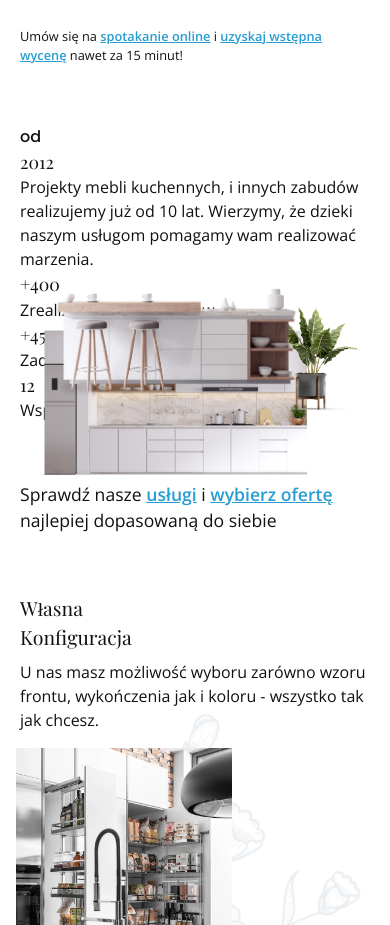
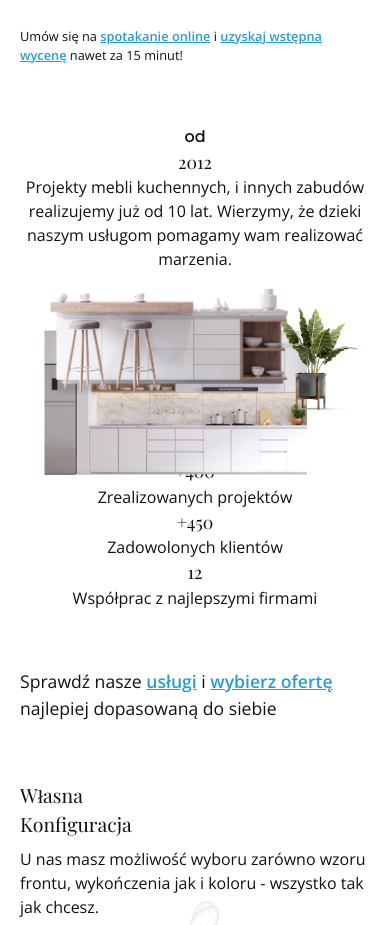
Before and after one commit to dencs08/aviorprojekt.pl, a React (Create React App) app: page / in a window 390 px wide. Shown: the part 1860-2785 px from the top of the page. Built offline with nearby package versions, Linux system fonts and the light colour scheme.

Commit message:
update: KitchenAssembly.jsx  responsivness

```diff
--- a/src/containers/kitchen_assembly/KitchenAssembly.jsx
+++ b/src/containers/kitchen_assembly/KitchenAssembly.jsx
@@ -16,7 +16,7 @@ const KitchenAssembly = () => {
   gsap.fromTo(
     ".table",
     { x: "-60%" },
-    { x: "-30%", duration: 2, delay: 0.55, ease: "expo" }
+    { x: "-33%", duration: 2, delay: 0.55, ease: "expo" }
   );
   gsap.fromTo(
     ".plant",
@@ -41,7 +41,7 @@ const KitchenAssembly = () => {
           <div
             data-scroll
             data-scroll-speed="3"
-            className="col-span-3 flex flex-col justify-center"
+            className="text-center md:text-left col-span-2 flex flex-col justify-center"
           >
             <h5 className="font-sans">od</h5>
             <h4 className="font-serif">2012</h4>
@@ -51,7 +51,7 @@ const KitchenAssembly = () => {
               marzenia.
             </p>
           </div>
-          <div className="col-span-7 assembly">
+          <div className="col-span-8 assembly">
             <div className="w-5/5">
               <img src={kitchen} className="kitchen" alt="" />
             </div>
@@ -62,16 +62,16 @@ const KitchenAssembly = () => {
               <img src={table} className="table" alt="" />
             </div>
           </div>
-          <div className="col-span-2">
-            <div>
+          <div className="col-span-2 xs:flex sm:flex xs:space-x-8 md:space-x-0 md:block md:space-y-8 mt-[48vw] md:mt-0">
+            <div className="text-center md:text-left">
               <h4 className="font-serif">+400</h4>
               <p>Zrealizowanych projektów</p>
             </div>
-            <div className="sm-my-6 md:my-8 lg:my-12">
+            <div className="text-center md:text-left">
               <h4 className="font-serif">+450</h4>
               <p>Zadowolonych klientów</p>
             </div>
-            <div>
+            <div className="text-center md:text-left">
               <h4 className="font-serif">12</h4>
               <p>Współprac z najlepszymi firmami</p>
             </div>
```
